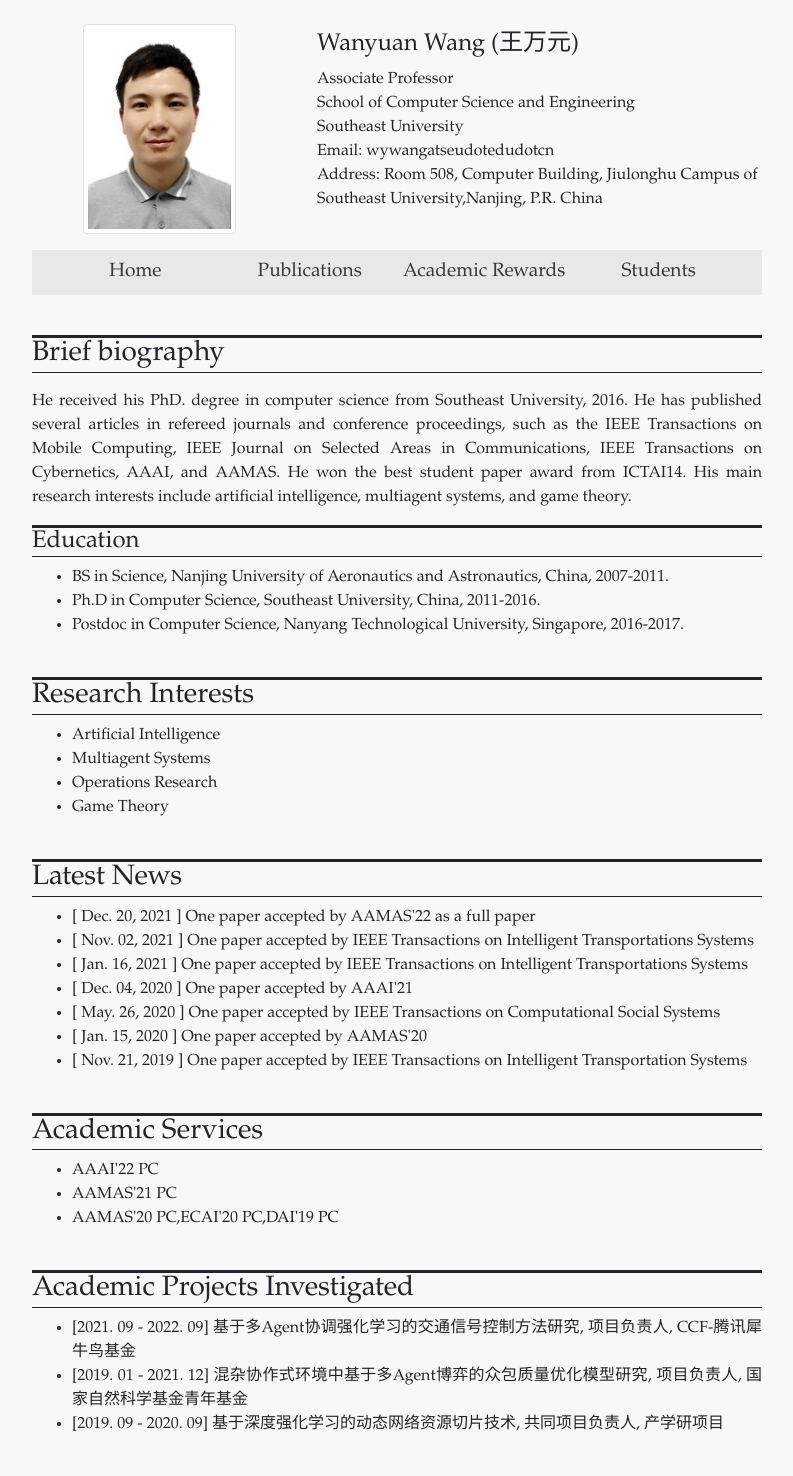
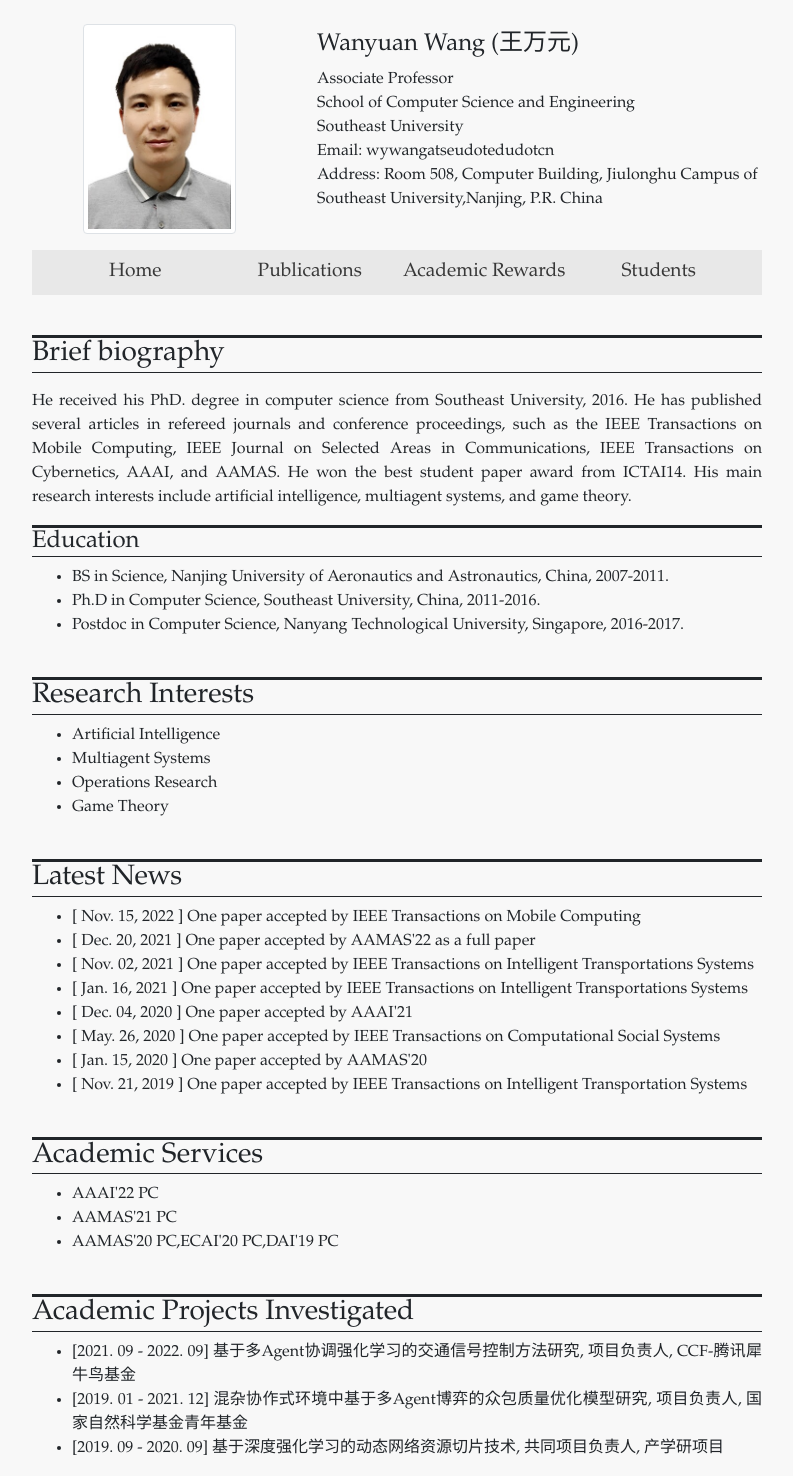
Before and after one commit to wanyuanwang/wanyuanwang.github.io, a Jekyll site: the page built from index.html, in a window 1280 px wide. Shown: the whole page, without its empty margins (243-1036 px from the left). Built offline with Jekyll 4.4.1, drawn with Linux system fonts in a browser that asks for light colours; before the commit the page ends 1452 px from its top, so only the background shows below that.

Commit message:
Update news.yml

```diff
--- a/_data/news.yml
+++ b/_data/news.yml
@@ -1,3 +1,5 @@
+- date: Nov. 15, 2022
+  news: One paper accepted by IEEE Transactions on Mobile Computing
 - date: Dec. 20, 2021
   news: One paper accepted by AAMAS'22 as a full paper
 - date: Nov. 02, 2021
```
